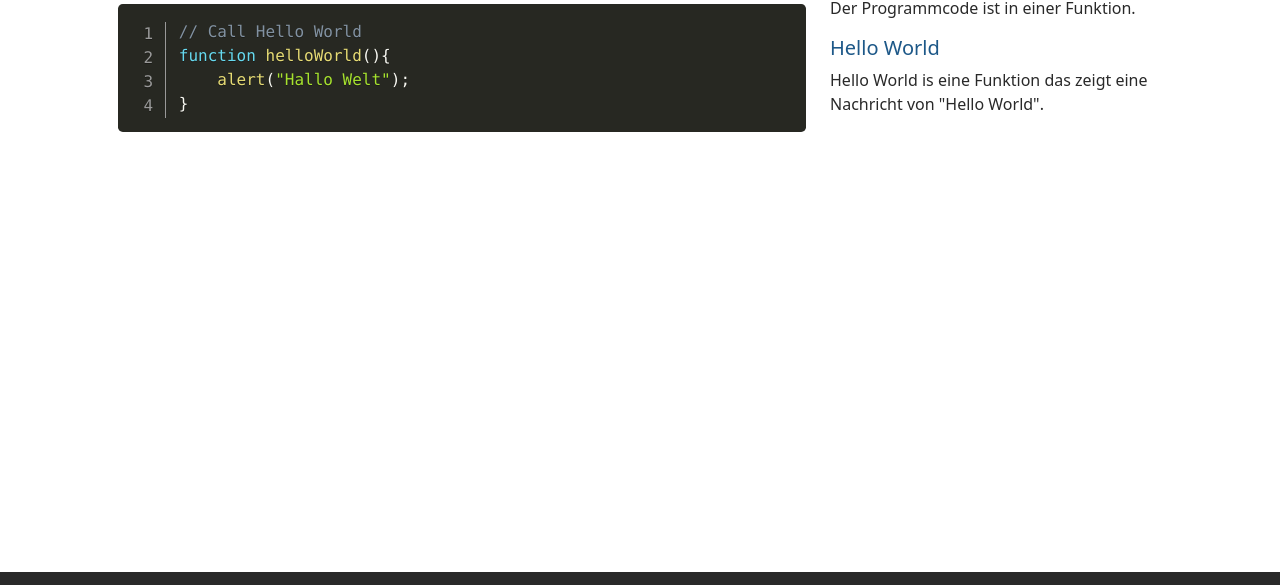
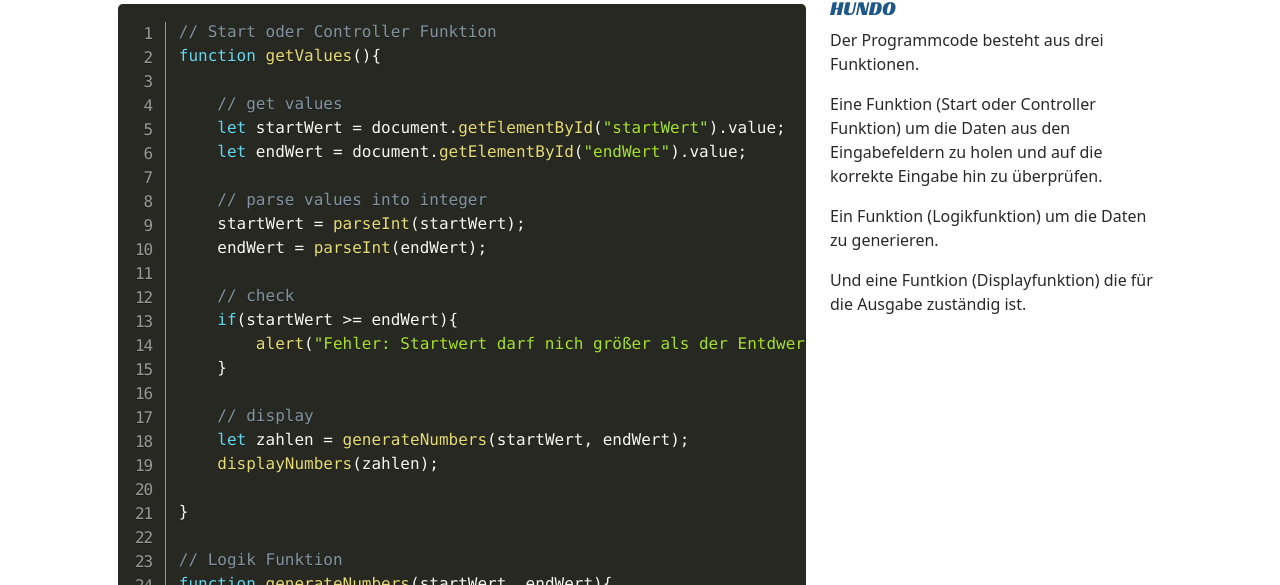
Before and after one commit to Thomas-Thurzo/Hundo, a plain HTML site: page code.html in a window 1280 px wide. Shown: the part 148-733 px from the top of the page. Drawn offline with nearby package versions, Linux system fonts and the light colour scheme.

Commit message:
Fertigstellung Hundo Projekt

```diff
--- a/code.html
+++ b/code.html
@@ -51,7 +51,7 @@
                     <a class="nav-link active" aria-current="page" href="code.html">Programmcode</a>
                 </li>
                 <li class="nav-item">
-                    <a class="nav-link" target="_blank" href="#">Git-Repo</a>
+                    <a class="nav-link" target="_blank" href="https://github.com/Thomas-Thurzo/Hundo">Git-Repo</a>
                 </li>
                 <li class="nav-item">
                     <a class="nav-link" target="_blank" href="#">About</a>
@@ -69,41 +69,93 @@
                 <div class="col-lg-8">
                     <pre class="line-numbers">
                         <code class="language-javascript">
-                            // Call Hello World
-                            function helloWorld(){
-                                alert("Hallo Welt");
+
+                            // Start oder Controller Funktion
+                            function getValues(){
+
+                                // get values
+                                let startWert = document.getElementById("startWert").value;
+                                let endWert = document.getElementById("endWert").value;
+
+                                // parse values into integer
+                                startWert = parseInt(startWert);
+                                endWert = parseInt(endWert);
+
+                                // check
+                                if(startWert >= endWert){
+                                    alert("Fehler: Startwert darf nich größer als der Entdwert sein!")
+                                }
+
+                                // display
+                                let zahlen = generateNumbers(startWert, endWert);
+                                displayNumbers(zahlen);
+
                             }
+
+                            // Logik Funktion
+                            function generateNumbers(startWert, endWert){
+
+                                let zahlen = [];
+
+                                for (let index = startWert; index <= endWert; index++) {
+                                    zahlen.push(index);
+                                }
+
+                                return zahlen;
+                            }
+
+                            // Ausgabe oder Display Funktion
+                            function displayNumbers(zahlen){
+
+                                let templateRows = "";
+
+                                for (let index = 0; index < zahlen.length; index++) {
+
+                                    let className = "gerade";
+                                    let wert = zahlen[index];
+
+                                    if(wert % 2 == 0){
+                                        className = "gerade"
+                                    }
+                                    else{
+                                        className = "ungerade"
+                                    }
+
+                                    templateRows += `tr td class="${className}"` + wert + `td tr`;
+                                }
+
+                                document.getElementById("ergebnis").innerHTML = templateRows;
+                            }
+
                         </code>
                     </pre>
                 </div>
                 <div class="col-lg-4">
-                    <p>Der Programmcode ist in einer Funktion.</p>
-                    <h5>Hello World</h5>
-                    <p>Hello World is eine Funktion das zeigt eine Nachricht
-                        von "Hello World".
-                    </p>
+                    <h5 class="logoFont">HUNDO</h5>
+                    <p>Der Programmcode besteht aus drei Funktionen.  </p>
+                    <p>Eine Funktion (Start oder Controller Funktion) um die Daten aus den Eingabefeldern
+                        zu holen und auf die korrekte Eingabe hin zu überprüfen. </p>
+                    <p>Ein Funktion (Logikfunktion) um die Daten zu generieren.</p>
+                    <p>Und eine Funtkion (Displayfunktion) die für die Ausgabe zuständig ist.</p>
                 </div>
             </div>
 
         </div>
     </main>
 
-    <!-- Footer -->
-    <footer class="footer mt-auto py-3 sticky-footer">
+     <!-- Footer -->
+     <footer class="footer mt-auto py-3 sticky-footer">
         <div class="container-fluid">
-            <div class="row row-cols-1 row-cols-lg-3 gy-2">
+            <div class="row row-cols-1 row-cols-lg-2 gy-2">
                <div class="col text-light">
-                   <div class="text-muted">&copy Copyright 2022</div>
+                   <div class="text-muted">&copy Copyright 2022 </div>
                    <div>Thomas Thurzo | thomas.thurzo@gmail.com</div>
-               </div>
-               <div class="col">
-                    <!-- Platz für ein Logo -->
                </div>
                <div class="col d-flex align-items-center justify-content-lg-end">
                     <div class="row">
-                        <div class="col social"><a href="#" target="_blank"><i class="fab fa-linkedin fa-2x"></i></a></div>
-                        <div class="col social"><a href="#" target="_blank"><i class="fab fa-github fa-2x"></i></a></div>
-                        <div class="col social"><a href="#" target="_blank"><i class="fab fa-twitter fa-2x"></i></a></div>
+                        <div class="col social" title="LinkedIn"><a href="https://www.linkedin.com/in/thomas-thurzo-7b79a9123/" target="_blank"><i class="fab fa-linkedin fa-2x"></i></a></div>
+                        <div class="col social" title="GitHub"><a href="https://github.com/Thomas-Thurzo/" target="_blank"><i class="fab fa-github fa-2x"></i></a></div>
+                        <div class="col social" title="Twitter"><a href="https://twitter.com/home" target="_blank"><i class="fab fa-twitter fa-2x"></i></a></div>
                     </div>
                </div>
             </div>
--- a/css/site.css
+++ b/css/site.css
@@ -16,6 +16,7 @@ body {
 nav {
     background-color: var(--dark-color);
 }
+
 
 footer {
     background-color: var(--dark-color);
@@ -37,6 +38,15 @@ footer .social > a{
 footer .social > a:hover {
     opacity: .90;
     color: var(--secondary-color);
+}
+
+.gerade {
+    font-weight: bold;
+    font-size: large;
+}
+
+.ungerade {
+    font-weight: 100;
 }
 
 .bsIcon {
```
Also changed, not shown: app.html (+14 -12 lines), index.html (+4 -4 lines), js/site.js (+54 -2 lines).
